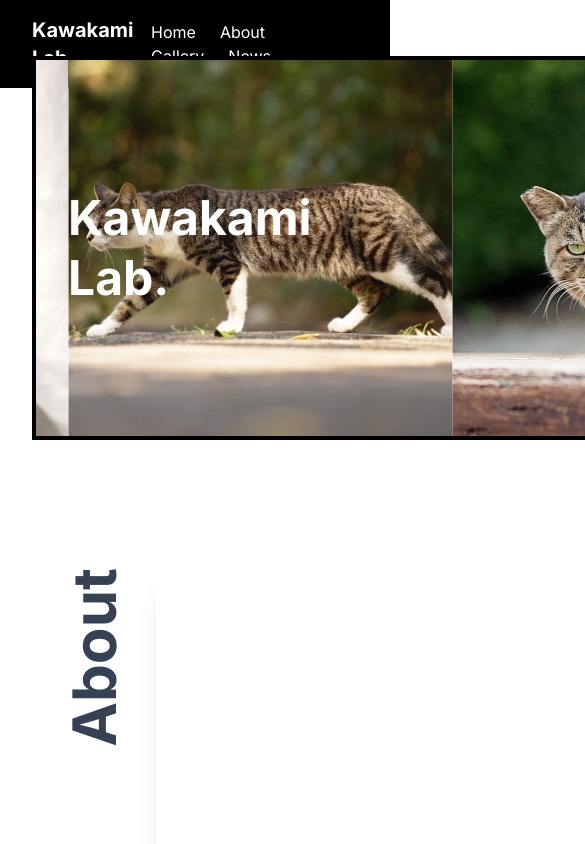
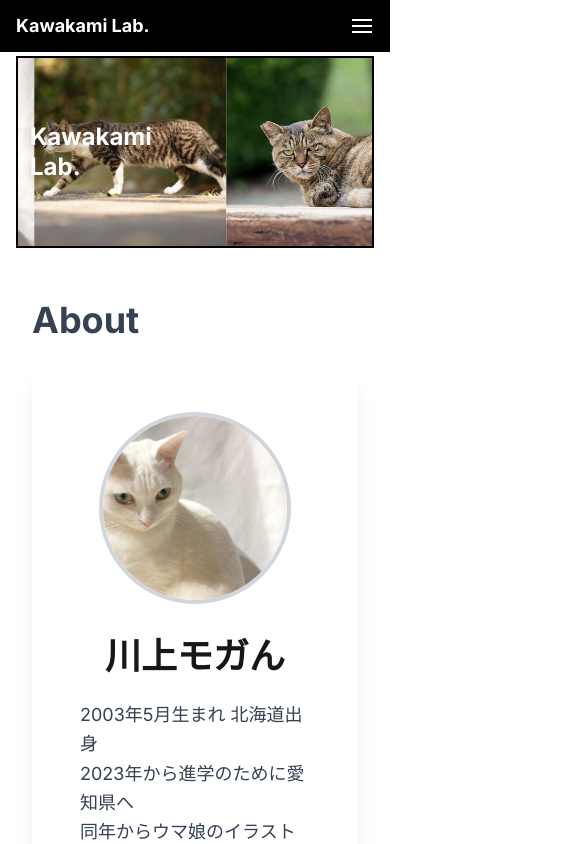
Before and after one commit to MoganKawakami/KawakamiLab, a Next.js app: page / in a window 390 px wide. Shown: the top 844 px of the page, 585 px wide, since content can reach past the window. Built offline with nearby package versions, Linux system fonts and the light colour scheme.

Commit message:
mobile version complete

```diff
--- a/app/news/page.tsx
+++ b/app/news/page.tsx
@@ -4,9 +4,9 @@ import { motion } from "framer-motion";
 
 export default function News() {
   return (
-    <div className="flex items-center justify-center min-h-screen bg-white">
+    <div className="flex items-center justify-center min-h-screen bg-white px-4 sm:px-6 lg:px-8">
       <motion.h1
-        className="text-6xl font-extrabold text-gray-800"
+        className="text-3xl sm:text-5xl lg:text-6xl font-extrabold text-gray-800 text-center"
         initial={{ x: -200, opacity: 0 }}
         animate={{ x: 0, opacity: 1 }}
         transition={{ duration: 1 }}
--- a/app/page.tsx
+++ b/app/page.tsx
@@ -5,35 +5,44 @@ import ProfileCard from "@/components/ProfileCard";
 
 export default function Home() {
   return (
-    <div className="font-sans min-h-screen p-8 pb-20 sm:p-20">
-      <div className="flex flex-col gap-[32px] items-center sm:items-start w-full">
-        <ImageScroller className="transform -translate-y-16 mx-auto" />
+    <div className="font-sans min-h-screen p-4 pb-12 sm:p-8 sm:pb-20 lg:p-20">
+      <div className="flex flex-col gap-6 sm:gap-8 lg:gap-[32px] items-center sm:items-start w-full">
+        <ImageScroller className="transform -translate-y-3 sm:-translate-y-16 mx-auto" />
 
-        {/* ProfileCardとXTimelineを横並びに配置 */}
-        <div id="about" className="flex gap-8 self-start p-8 items-start w-full justify-between">
-          {/* 左側: 縦書きの「about」 */}
-          <div className="flex items-center justify-center">
-            <h2
-              className="text-6xl font-bold text-gray-700 transform rotate-180"
-              style={{ writingMode: "vertical-rl" }}
-            >
+        {/* ProfileCardとXTimelineを横並び（デスクトップ）または縦並び（モバイル）に配置 */}
+        <div id="about" className="flex flex-col lg:flex-row gap-6 lg:gap-8 self-start p-4 sm:p-6 lg:p-8 items-start w-full lg:justify-between">
+          {/* 左側: 縦書きの「about」（モバイルでは横書きに変更） */}
+          <div className="flex items-center justify-center lg:justify-start">
+            <h2 className="text-4xl sm:text-5xl lg:text-6xl font-bold text-gray-700 lg:transform lg:rotate-180 lg:block">
+              <span className="lg:hidden">About</span>
+              <span className="hidden lg:inline" style={{ writingMode: "vertical-rl" }}>
                 About
+              </span>
             </h2>
           </div>
 
-          {/* 中央: ProfileCard（高さを800pxに合わせる） */}
-          <div className="flex-shrink-0" style={{ height: "800px" }}>
+          {/* 中央: ProfileCard */}
+          <div className="flex-shrink-0 w-full lg:w-auto">
+            <div className="lg:h-[800px]">
               <ProfileCard
                 name="川上モガん"
                 description={`2003年5月生まれ 北海道出身\n2023年から進学のために愛知県へ\n同年からウマ娘のイラストを描き始める。2025年8月のコミックマーケット(C106)にて、初めて同人誌を作成する。\n 推しは「アグネスタキオン」「フジキセキ」「カツラギエース」「エアシャカール」「ジャングルポケット」\n\n\nBorn in May 2003 in Hokkaido. Moved to Aichi Prefecture in 2023 to attend school. Began drawing illustrations of Uma Musume in the same year. Created her first doujinshi at Comic Market (C106) in August 2025.\n My favorites are "Agnes Takion," "Fujikiseki," "Katsuragi Ace," "Air Shakur," and "Jungle Pocket."`}
                 imageSrc="/images/sample1.jpg"
               />
             </div>
+          </div>
 
-          {/* 右側: XTimeline - 右端に配置 */}
-          <div className="flex-shrink-0 ml-auto">
-            <h3 className="text-2xl font-bold mb-4">Kawakami Lab X Timeline</h3>
-            <XTimeline username="Mogan_Kawakami" width="300" height="800" />
+          {/* 右側: XTimeline */}
+          <div className="flex-shrink-0 w-full lg:w-auto lg:ml-auto">
+            <h3 className="text-xl sm:text-2xl font-bold mb-3 sm:mb-4">Kawakami Lab X Timeline</h3>
+            <div className="w-full lg:w-auto">
+              <XTimeline
+                username="Mogan_Kawakami"
+                width="100%"
+                height="600"
+                className="sm:!w-[300px] sm:!h-[800px] lg:!w-[300px] lg:!h-[1000px]"
+              />
+            </div>
           </div>
         </div>
       </div>
--- a/components/Header.tsx
+++ b/components/Header.tsx
@@ -1,8 +1,11 @@
 "use client";
 
 import Link from "next/link";
+import { useState } from "react";
 
 export default function Header() {
+  const [isMenuOpen, setIsMenuOpen] = useState(false);
+
   const scrollToSection = (sectionId: string) => {
     const element = document.getElementById(sectionId);
     if (element) {
@@ -11,14 +14,26 @@ export default function Header() {
         block: 'start'
       });
     }
+    // モバイルメニューを閉じる
+    setIsMenuOpen(false);
+  };
+
+  const handleLinkClick = () => {
+    // モバイルメニューを閉じる
+    setIsMenuOpen(false);
   };
 
   return (
-    <header className="bg-black text-white px-8 py-4 flex justify-between items-center w-full">
-      <div className="text-xl font-bold">
-        <Link href="/">Kawakami Lab.</Link>
+    <header className="bg-black text-white px-4 sm:px-6 lg:px-8 py-3 sm:py-4 flex justify-between items-center w-full relative">
+      {/* ロゴ */}
+      <div className="text-lg sm:text-xl font-bold">
+        <Link href="/" onClick={handleLinkClick}>
+          Kawakami Lab.
+        </Link>
       </div>
-      <nav className="space-x-6">
+
+      {/* デスクトップナビゲーション */}
+      <nav className="hidden md:flex space-x-4 lg:space-x-6">
         <Link href="/" className="hover:underline">
           Home
         </Link>
@@ -35,6 +50,52 @@ export default function Header() {
           News
         </Link>
       </nav>
+
+      {/* ハンバーガーメニューボタン（モバイル・タブレット用） */}
+      <button
+        className="md:hidden flex flex-col justify-center items-center w-6 h-6 space-y-1"
+        onClick={() => setIsMenuOpen(!isMenuOpen)}
+        aria-label="メニューを開く"
+      >
+        <span className={`block w-5 h-0.5 bg-white transition-all ${isMenuOpen ? 'rotate-45 translate-y-1.5' : ''}`}></span>
+        <span className={`block w-5 h-0.5 bg-white transition-all ${isMenuOpen ? 'opacity-0' : ''}`}></span>
+        <span className={`block w-5 h-0.5 bg-white transition-all ${isMenuOpen ? '-rotate-45 -translate-y-1.5' : ''}`}></span>
+      </button>
+
+      {/* モバイルメニュー */}
+      {isMenuOpen && (
+        <div className="md:hidden absolute top-full left-0 right-0 bg-black border-t border-gray-700 z-50">
+          <nav className="flex flex-col py-4">
+            <Link
+              href="/"
+              className="hover:bg-gray-800 px-4 sm:px-6 py-3 transition-colors"
+              onClick={handleLinkClick}
+            >
+              Home
+            </Link>
+            <button
+              onClick={() => scrollToSection('about')}
+              className="hover:bg-gray-800 px-4 sm:px-6 py-3 text-left cursor-pointer bg-transparent border-none text-white transition-colors"
+            >
+              About
+            </button>
+            <Link
+              href="/gallery"
+              className="hover:bg-gray-800 px-4 sm:px-6 py-3 transition-colors"
+              onClick={handleLinkClick}
+            >
+              Gallery
+            </Link>
+            <Link
+              href="/news"
+              className="hover:bg-gray-800 px-4 sm:px-6 py-3 transition-colors"
+              onClick={handleLinkClick}
+            >
+              News
+            </Link>
+          </nav>
+        </div>
+      )}
     </header>
   );
 }
--- a/components/XTimeline.tsx
+++ b/components/XTimeline.tsx
@@ -6,12 +6,14 @@ interface XTimelineProps {
   username: string; // 表示したいXアカウントのユーザー名
   width?: number | string;
   height?: number | string;
+  className?: string; // ✅ classNameプロパティを追加
 }
 
 export default function XTimeline({
   username,
   width = "400",
-  height = "600",
+  height = "1600", // ✅ デフォルト値を600から800に変更
+  className = "", // ✅ デフォルト値を空文字に設定
 }: XTimelineProps) {
   useEffect(() => {
     // スクリプトがすでに読み込まれていない場合のみ追加
@@ -29,7 +31,7 @@ export default function XTimeline({
   }, []);
 
   return (
-    <div className="my-4">
+    <div className={`my-4 ${className}`}> {/* ✅ classNameを結合 */}
       <a
         className="twitter-timeline"
         data-width={width}
--- a/components/animations/ImageScroller.tsx
+++ b/components/animations/ImageScroller.tsx
@@ -15,33 +15,75 @@ interface ImageScrollerProps {
 }
 
 export default function ImageScroller({ className }: ImageScrollerProps) {
-  const imageWidth = 384; // w-96
+  // レスポンシブ対応の画像幅設定
+  const mobileImageWidth = 192; // w-48 (12rem = 192px)
+  const tabletImageWidth = 256; // w-64 (16rem = 256px)
+  const desktopImageWidth = 384; // w-96 (24rem = 384px)
+
   const totalImages = images.length * 2;
-  const totalWidth = imageWidth * totalImages; // px単位
+
+  // 各デバイスサイズでの総幅計算
+  const mobileTotalWidth = mobileImageWidth * totalImages;
+  const tabletTotalWidth = tabletImageWidth * totalImages;
+  const desktopTotalWidth = desktopImageWidth * totalImages;
+
   return (
     <div
-      className={`w-[1800px] h-96 mx-auto border-4 border-black overflow-hidden relative ${className}`}
+      className={`w-full max-w-sm sm:max-w-2xl lg:max-w-[1800px] h-48 sm:h-64 lg:h-96 mx-auto border-2 sm:border-4 border-black overflow-hidden relative ${className}`}
     >
       {/* 文字を画像の上に絶対配置 */}
-      <div className="absolute left-8 top-1/2 transform -translate-y-1/2 z-10">
-        <h2 className="text-5xl font-extrabold text-white drop-shadow-lg leading-tight">
+      <div className="absolute left-3 sm:left-6 lg:left-8 top-1/2 transform -translate-y-1/2 z-10">
+        <h2 className="text-2xl sm:text-4xl lg:text-5xl font-extrabold text-white drop-shadow-lg leading-tight">
           Kawakami <br /> Lab.
         </h2>
       </div>
 
-      {/* 流れる画像部分 */}
+      {/* 流れる画像部分 - モバイル用 */}
       <motion.div
-        className="flex absolute h-full"
-        animate={{ x: [0, -totalWidth / 2] }} // 半分だけ左に移動
+        className="flex absolute h-full sm:hidden"
+        animate={{ x: [0, -mobileTotalWidth / 2] }}
         transition={{
           repeat: Infinity,
           duration: 25,
           ease: "linear",
         }}
       >
-        {/* 画像を2セット並べて無限ループ風に */}
         {[...images, ...images].map((src, idx) => (
-          <div key={idx} className="relative w-96 h-full flex-shrink-0">
+          <div key={idx} className="relative w-48 h-full flex-shrink-0">
+            <Image src={src} alt={`img-${idx}`} fill className="object-cover" />
+          </div>
+        ))}
+      </motion.div>
+
+      {/* 流れる画像部分 - タブレット用 */}
+      <motion.div
+        className="hidden sm:flex lg:hidden absolute h-full"
+        animate={{ x: [0, -tabletTotalWidth / 2] }}
+        transition={{
+          repeat: Infinity,
+          duration: 25,
+          ease: "linear",
+        }}
+      >
+        {[...images, ...images].map((src, idx) => (
+          <div key={`tablet-${idx}`} className="relative w-64 h-full flex-shrink-0">
+            <Image src={src} alt={`img-${idx}`} fill className="object-cover" />
+          </div>
+        ))}
+      </motion.div>
+
+      {/* 流れる画像部分 - デスクトップ用 */}
+      <motion.div
+        className="hidden lg:flex absolute h-full"
+        animate={{ x: [0, -desktopTotalWidth / 2] }}
+        transition={{
+          repeat: Infinity,
+          duration: 25,
+          ease: "linear",
+        }}
+      >
+        {[...images, ...images].map((src, idx) => (
+          <div key={`desktop-${idx}`} className="relative w-96 h-full flex-shrink-0">
             <Image src={src} alt={`img-${idx}`} fill className="object-cover" />
           </div>
         ))}
```
Also changed, not shown: app/gallery/page.tsx (+7 -7 lines). Lines whose indentation alone changed are shown as unchanged.
